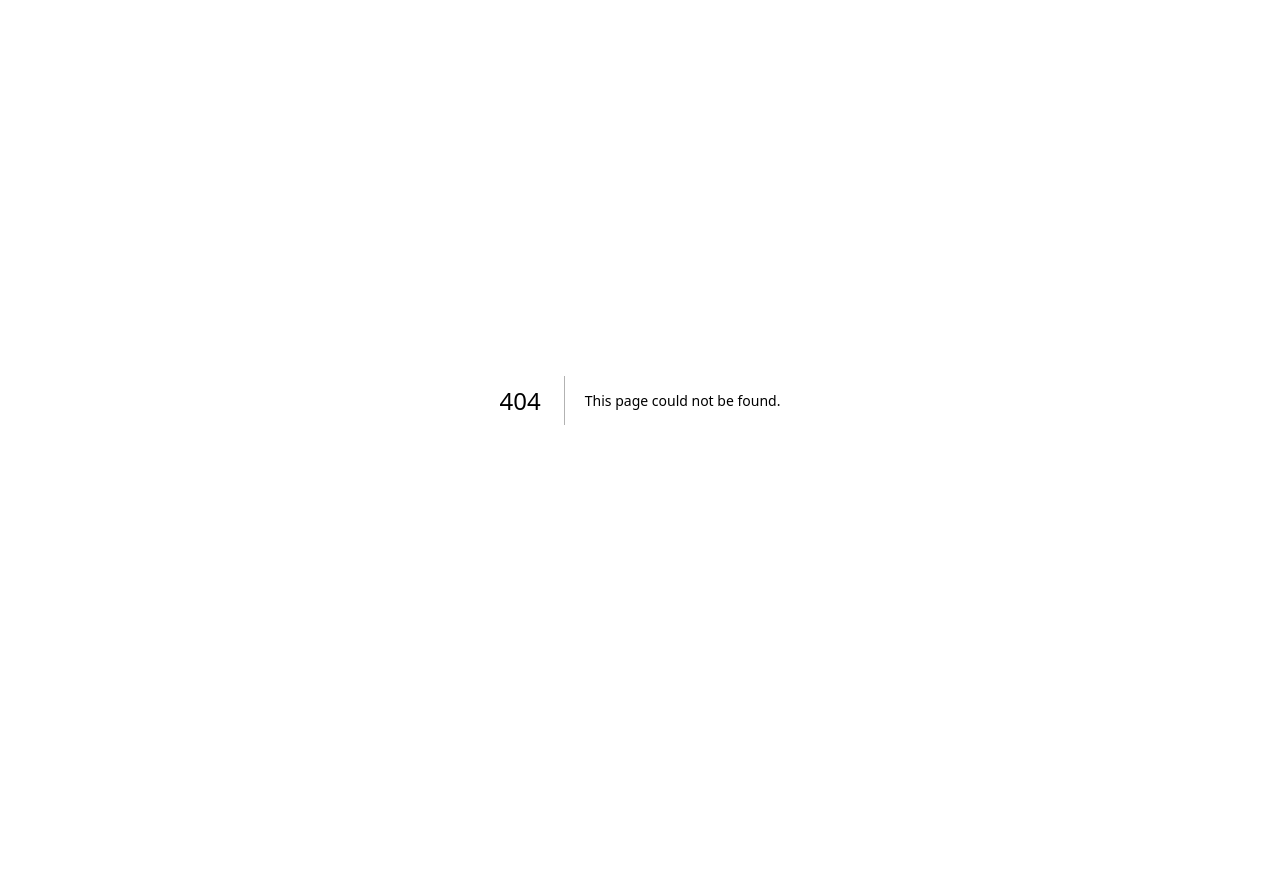
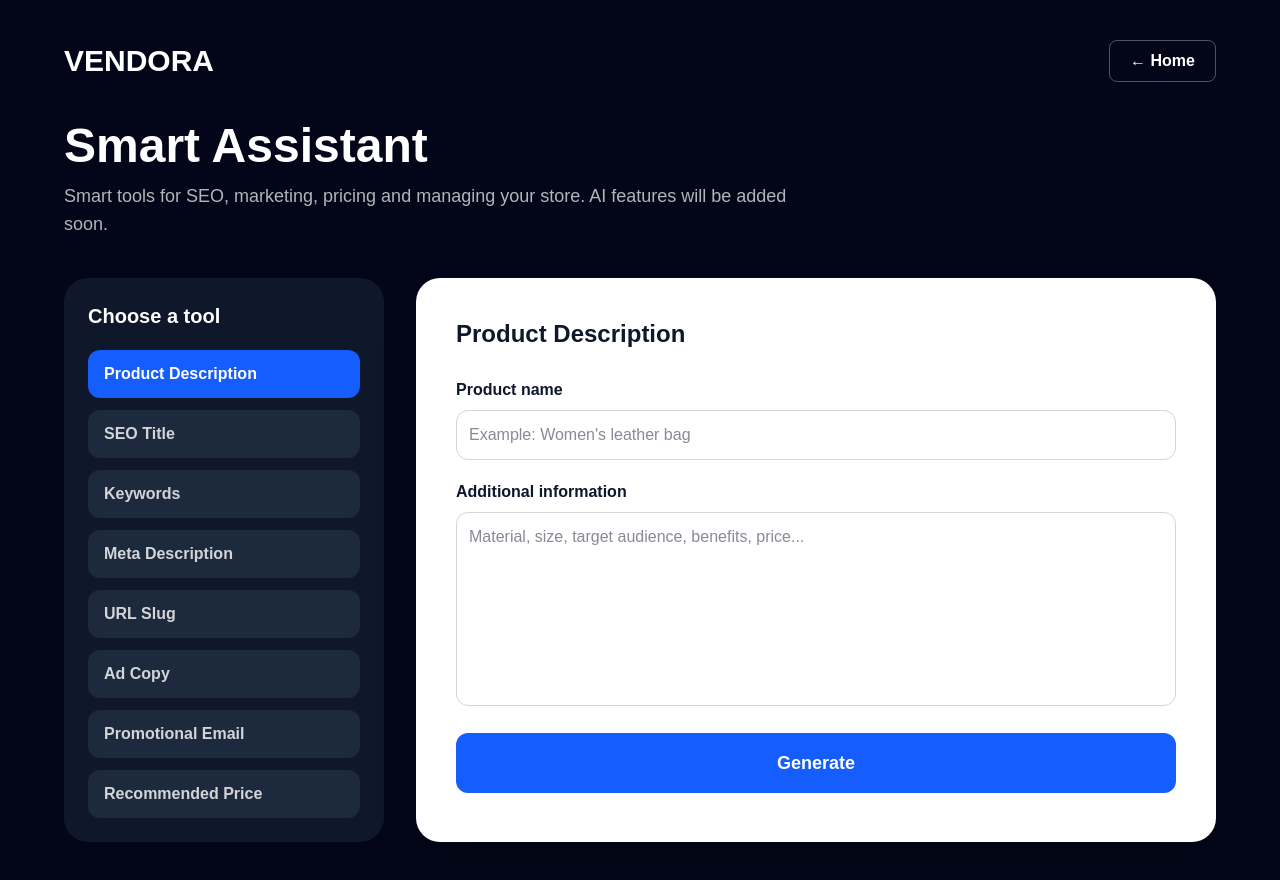
Before and after one commit to maikon79ss-dot/vendora-app, a Next.js app: page /en/ai in a window 1280 px wide. Before the commit this address had no page. Before the commit the page ends 800 px from the top, so only its background shows below. Built offline with nearby package versions, Linux system fonts and the light colour scheme.

Commit message:
en ai page.tsx

```diff
--- /dev/null
+++ b/app/en/ai/page.tsx
@@ -0,0 +1,306 @@
+"use client";
+
+import Link from "next/link";
+import { useState } from "react";
+
+const tools = [
+  "Product Description",
+  "SEO Title",
+  "Keywords",
+  "Meta Description",
+  "URL Slug",
+  "Ad Copy",
+  "Promotional Email",
+  "Recommended Price",
+];
+
+export default function AiPageEn() {
+  const [selectedTool, setSelectedTool] = useState(tools[0]);
+  const [productName, setProductName] = useState("");
+  const [details, setDetails] = useState("");
+  const [result, setResult] = useState("");
+  const [loading, setLoading] = useState(false);
+
+  async function generateText(event: React.FormEvent) {
+    event.preventDefault();
+
+    const cleanProductName = productName.trim();
+    const cleanDetails = details.trim();
+
+    if (!cleanProductName) {
+      setResult("Please enter a product name.");
+      return;
+    }
+
+    setLoading(true);
+    setResult("");
+
+    await new Promise((resolve) => setTimeout(resolve, 500));
+
+    if (selectedTool === "SEO Title") {
+      const titles = [
+        `${cleanProductName} | Buy Online`,
+        `Buy ${cleanProductName} at a Great Price`,
+        `${cleanProductName} | Online Store`,
+      ];
+
+      setResult(
+`SEO title suggestions:
+
+1. ${titles[0]}
+
+2. ${titles[1]}
+
+3. ${titles[2]}`
+      );
+
+      setLoading(false);
+      return;
+    }
+
+    if (selectedTool === "Keywords") {
+      const normalized = cleanProductName.toLowerCase();
+
+      const keywords = [
+        normalized,
+        `${normalized} online`,
+        `${normalized} price`,
+        `buy ${normalized}`,
+        `${normalized} store`,
+        `${normalized} sale`,
+        `${normalized} offer`,
+        `${normalized} delivery`,
+        `best ${normalized}`,
+        `${normalized} Bulgaria`,
+      ];
+
+      setResult(
+`Suggested keywords:
+
+${keywords.join("\n")}`
+      );
+
+      setLoading(false);
+      return;
+    }
+
+    if (selectedTool === "Meta Description") {
+      const description =
+        `${cleanProductName} at a great price. ` +
+        `Fast delivery, secure payment and easy online ordering.`;
+
+      setResult(
+`Suggested Meta Description:
+
+${description}
+
+Length: ${description.length} characters`
+      );
+
+      setLoading(false);
+      return;
+    }
+
+    if (selectedTool === "URL Slug") {
+      const slug = cleanProductName
+        .toLowerCase()
+        .normalize("NFD")
+        .replace(/[\u0300-\u036f]/g, "")
+        .replace(/[^a-z0-9а-я\s-]/gi, "")
+        .trim()
+        .replace(/\s+/g, "-");
+
+      setResult(
+`Suggested URL:
+
+${slug}`
+      );
+
+      setLoading(false);
+      return;
+    }
+
+    if (selectedTool === "Recommended Price") {
+      const numbers = cleanDetails.match(/\d+(?:[.,]\d+)?/g);
+
+      if (!numbers || numbers.length < 2) {
+        setResult(
+`To calculate a recommended price, enter the following in the additional information field:
+
+Purchase price: 20
+Desired profit: 40%`
+        );
+
+        setLoading(false);
+        return;
+      }
+
+      const purchasePrice = Number(
+        numbers[0].replace(",", ".")
+      );
+
+      const profitPercent = Number(
+        numbers[1].replace(",", ".")
+      );
+
+      if (
+        !Number.isFinite(purchasePrice) ||
+        !Number.isFinite(profitPercent) ||
+        purchasePrice <= 0 ||
+        profitPercent < 0
+      ) {
+        setResult(
+          "Please enter a valid purchase price and profit percentage."
+        );
+
+        setLoading(false);
+        return;
+      }
+
+      const recommendedPrice =
+        purchasePrice * (1 + profitPercent / 100);
+
+      setResult(
+`Recommended selling price:
+
+${recommendedPrice.toFixed(2)} €
+
+Calculation:
+Purchase price: ${purchasePrice.toFixed(2)} €
+Desired profit: ${profitPercent.toFixed(2)}%`
+      );
+
+      setLoading(false);
+      return;
+    }
+
+    if (
+      selectedTool === "Product Description" ||
+      selectedTool === "Ad Copy" ||
+      selectedTool === "Promotional Email"
+    ) {
+      setResult(
+`🚧 The AI assistant is currently under development.
+
+The "${selectedTool}" feature will be available soon.
+
+Thank you for your patience!`
+      );
+
+      setLoading(false);
+      return;
+    }
+
+    setResult(
+      "Choose a type of assistance from the menu."
+    );
+
+    setLoading(false);
+  }
+
+  return (
+    <main className="min-h-screen bg-slate-950 px-6 py-10 text-white">
+      <div className="mx-auto max-w-6xl">
+        <header className="flex flex-wrap items-center justify-between gap-4">
+          <Link href="/en" className="text-3xl font-extrabold">
+            VENDORA
+          </Link>
+
+          <Link
+            href="/en"
+            className="rounded-lg border border-white/30 px-5 py-2 font-semibold transition hover:bg-white hover:text-slate-950"
+          >
+            ← Home
+          </Link>
+        </header>
+
+        <section className="mt-10">
+          <h1 className="text-4xl font-extrabold sm:text-5xl">
+            Smart Assistant
+          </h1>
+
+          <p className="mt-3 max-w-3xl text-lg text-white/70">
+            Smart tools for SEO, marketing, pricing and managing your store.
+            AI features will be added soon.
+          </p>
+
+          <div className="mt-10 grid gap-8 lg:grid-cols-[320px_1fr]">
+            <aside className="rounded-3xl bg-slate-900 p-6">
+              <h2 className="text-xl font-bold">Choose a tool</h2>
+
+              <div className="mt-5 space-y-3">
+                {tools.map((tool) => (
+                  <button
+                    key={tool}
+                    type="button"
+                    onClick={() => setSelectedTool(tool)}
+                    className={`w-full rounded-xl px-4 py-3 text-left font-semibold transition ${
+                      selectedTool === tool
+                        ? "bg-blue-600 text-white"
+                        : "bg-slate-800 text-white/80 hover:bg-slate-700"
+                    }`}
+                  >
+                    {tool}
+                  </button>
+                ))}
+              </div>
+            </aside>
+
+            <section className="rounded-3xl bg-white p-7 text-slate-900 shadow-2xl sm:p-10">
+              <h2 className="text-2xl font-extrabold">
+                {selectedTool}
+              </h2>
+
+              <form onSubmit={generateText} className="mt-7 space-y-5">
+                <div>
+                  <label className="mb-2 block font-semibold">
+                    Product name
+                  </label>
+
+                  <input
+                    value={productName}
+                    onChange={(event) => setProductName(event.target.value)}
+                    className="w-full rounded-xl border border-gray-300 p-3 outline-none focus:border-blue-500"
+                    placeholder="Example: Women's leather bag"
+                  />
+                </div>
+
+                <div>
+                  <label className="mb-2 block font-semibold">
+                    Additional information
+                  </label>
+
+                  <textarea
+                    value={details}
+                    onChange={(event) => setDetails(event.target.value)}
+                    rows={7}
+                    className="w-full resize-none rounded-xl border border-gray-300 p-3 outline-none focus:border-blue-500"
+                    placeholder="Material, size, target audience, benefits, price..."
+                  />
+                </div>
+
+                <button
+                  type="submit"
+                  disabled={loading}
+                  className="w-full rounded-xl bg-blue-600 py-4 text-lg font-bold text-white transition hover:bg-blue-700 disabled:opacity-50"
+                >
+                  {loading ? "Generating..." : "Generate"}
+                </button>
+              </form>
+
+              {result && (
+                <div className="mt-7 rounded-2xl bg-gray-100 p-5">
+                  <h3 className="font-bold">Result</h3>
+
+                  <pre className="mt-3 whitespace-pre-wrap font-sans leading-7 text-gray-700">
+                    {result}
+                  </pre>
+                </div>
+              )}
+            </section>
+          </div>
+        </section>
+      </div>
+    </main>
+  );
+}
```
